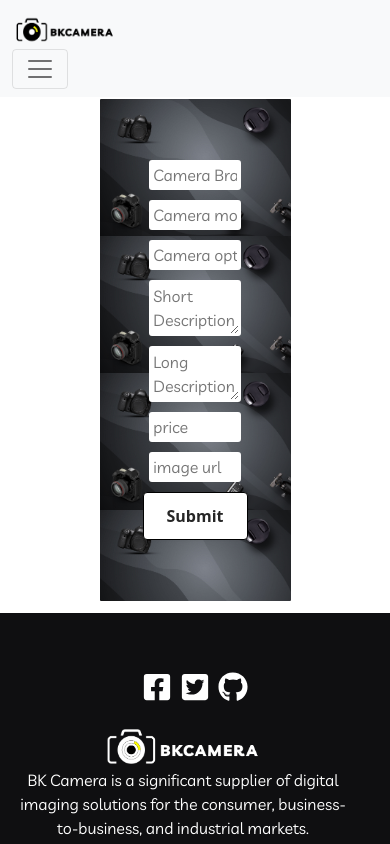
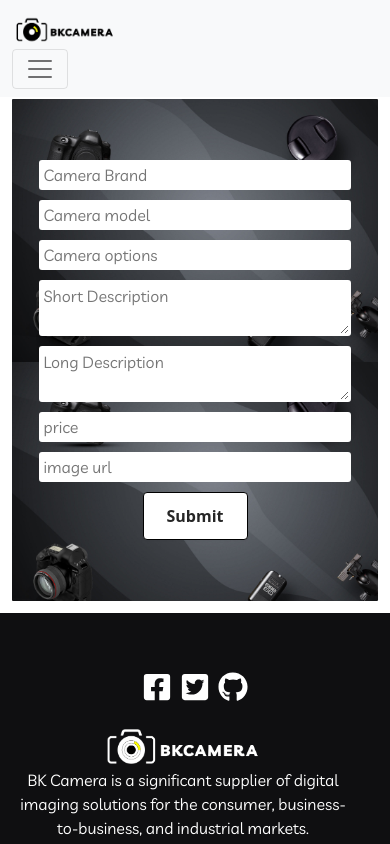
Before and after one commit to bkuddin/bk-camera, a React (Create React App) app: page /add-cameras in a window 390 px wide. Shown: the top 844 px of the page. Built offline with nearby package versions, Linux system fonts and the light colour scheme; no server answers.

Commit message:
Defined Responsive for Add Camera

```diff
--- a/src/Admin/AddCameras/AddCameras.css
+++ b/src/Admin/AddCameras/AddCameras.css
@@ -12,7 +12,7 @@
 .add-cameras form,
 input,
 textarea {
-  width: 50%;
+  width: 60%;
   margin: 0 auto;
   margin-bottom: 10px;
   border: none;
@@ -70,3 +70,21 @@ textarea {
   color: rgba(0, 0, 0, 0.65);
   transform: translateY(0);
 }
+
+/* Responsive  */
+
+@media only screen and (max-width: 688px) {
+  .add-cameras form {
+    padding: 5%;
+  }
+  .add-cameras form,
+  input,
+  textarea {
+    width: 95%;
+    margin: 0 auto;
+    margin-bottom: 10px;
+    border: none;
+    border: 2px solid white;
+    border-radius: 3px;
+  }
+}
```
